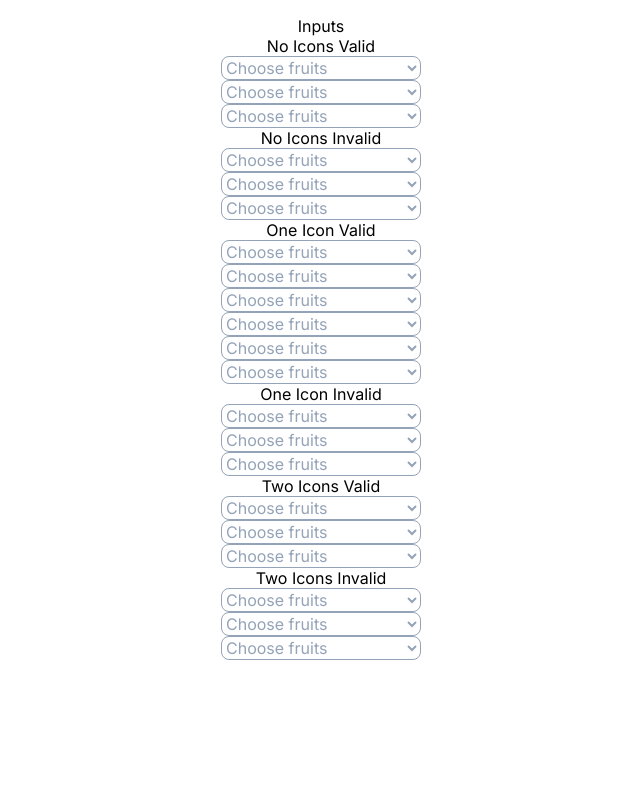
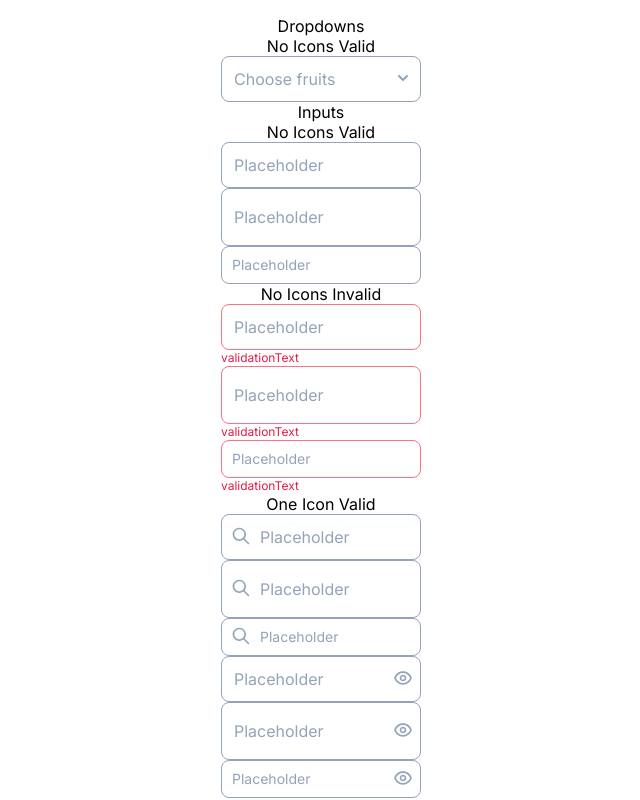
Before and after one commit to lubov-nefed/irina-nik-design-system, a React (Vite) app: page / in a window 1280 px wide. Shown: the top 800 px of the page, without its empty margins (319-959 px from the left). Built offline with nearby package versions, Linux system fonts and the light colour scheme.

Commit message:
refactor: improve BaseInput and Input readability

```diff
--- a/src/components/Dropdown/Dropdown.css
+++ b/src/components/Dropdown/Dropdown.css
@@ -1,19 +1,30 @@
-.dropdown {
-  border: solid 1px var(--neutral-color-400);
+.dropdown-container {
+  display: inline-block;
+}
+
+.dropdown-ul {
+  padding: 4px;
   border-radius: 8px;
   width: 200px;
   background-color: var(--white-color);
   color: var(--neutral-color-400);
 }
 
-.dropdown:hover {
-  border: solid 1px var(--neutral-color-500);
-}
 
 .dropdown:active, .dropdown:focus, .dropdown:focus-visible {
   outline: solid 2px var(--brand-color-500);
 }
 
-.dropdown-option {
+.dropdown-li {
+  border-radius: 8px;
   color: var(--neutral-color-900);
+  text-align: left;
+  padding-top: 8px;
+  padding-left: 16px;
+  padding-bottom: 8px;
 }
+
+.dropdown-li:hover {
+  background-color: var(--brand-color-100);
+  cursor: pointer;
+}
--- a/src/components/Dropdown/Dropdown.tsx
+++ b/src/components/Dropdown/Dropdown.tsx
@@ -1,4 +1,7 @@
 import "./Dropdown.css";
+import { BaseInput } from "../Input/BaseInput";
+import iconChevronDown from "../../assets/icons/input-icons/icon-chevron-down.svg";
+import { useState } from "react";
 
 interface IDropdownProps {
   size: "medium" | "big" | "small";
@@ -8,21 +11,36 @@ interface IDropdownProps {
 }
 
 const Dropdown: React.FC<IDropdownProps> = (props) => {
+  const [isDropdownOpen, setIsDropdownOpen] = useState(false);
+  const [activeOption, setActiveOption] = useState({});
   return (
-    <select className="dropdown text-base font-normal">
-      <option
-        className="dropdown-placeholder"
-        defaultValue={props.placeholder}
-        hidden
-      >
-        {props.placeholder}
-      </option>
-      {props.values.map((item) => (
-        <option key={item.id} className="dropdown-option text-sm font-normal">
-          {item.value}
-        </option>
-      ))}
-    </select>
+    <div
+      className="dropdown-container"
+      onClick={() => setIsDropdownOpen(!isDropdownOpen)}
+    >
+      <BaseInput
+        size={props.size}
+        icons={{ rightIconSrc: iconChevronDown }}
+        placeholder={props.placeholder}
+        validation={{ isValid: true, validationText: "Validation Text" }}
+        isDisabled={true}
+      />
+      {isDropdownOpen && (
+        <ul className="dropdown-ul text-base font-normal shadow-xl">
+          {props.values.map((item) => (
+            <li
+              key={item.id}
+              className="dropdown-li text-sm font-normal"
+              onClick={() => {
+                setActiveOption(item);
+              }}
+            >
+              {item.value}
+            </li>
+          ))}
+        </ul>
+      )}
+    </div>
   );
 };
 
--- a/src/components/Input/BaseInput.tsx
+++ b/src/components/Input/BaseInput.tsx
@@ -1,72 +1,44 @@
+import { BaseSyntheticEvent, useState } from "react";
 import "./BaseInput.css";
 import { Input } from "./Input";
 import { InputLabel } from "./InputLabel";
 
 interface IBaseInputProps {
   size: "medium" | "big" | "small";
-  icons?: { leftIconSrc?: string; rightIconSrc?: string };
   placeholder: string;
   validation: { isValid: boolean; validationText: string };
+  icons?: { leftIconSrc?: string; rightIconSrc?: string };
   label?: { labelText: string; labelFor: string };
+  value?: string;
+  isDisabled?: boolean;
 }
 
 const BaseInput: React.FC<IBaseInputProps> = (props) => {
+  const [inputValue, setInputValue] = useState("");
   const textSize = props.size === "small" ? "text-sm" : "text-base";
   const className = props.validation.isValid
     ? `input input-${props.size} ${textSize} font-normal`
     : `input input-${props.size} input--non-valid ${textSize} font-normal`;
+  const handleInput = (e: BaseSyntheticEvent) => setInputValue(e.target.value);
 
-  if (props.validation.isValid) {
   return (
     <div className={`input-container input-container--${props.size}`}>
-        {props.label && (
-          <>
-            <InputLabel {...props.label} />
+      {props.label && <InputLabel {...props.label} />}
       <Input
         icons={props.icons}
         placeholder={props.placeholder}
         className={className}
-              id={props.label.labelFor}
+        value={props.value}
+        onInput={handleInput}
+        id={props.label?.labelFor}
       />
-          </>
-        )}
-        {!props.label && (
-          <Input
-            icons={props.icons}
-            placeholder={props.placeholder}
-            className={className}
-          />
+      {!props.validation.isValid && (
+        <p className="input-validation-text text-xs font-normal">
+          {props.validation.validationText}
+        </p>
       )}
     </div>
   );
-  }
-  if (!props.validation.isValid) {
-    return (
-      <div className={`input-container input-container--${props.size}`}>
-        {props.label && (
-          <>
-            <InputLabel {...props.label} />
-            <Input
-              icons={props.icons}
-              placeholder={props.placeholder}
-              className={className}
-              id={props.label.labelFor}
-            />
-          </>
-        )}
-        {!props.label && (
-          <Input
-            icons={props.icons}
-            placeholder={props.placeholder}
-            className={className}
-          />
-        )}
-        <p className="input-validation-text text-xs font-normal">
-          {props.validation.validationText}
-        </p>
-      </div>
-    );
-  }
 };
 
 export { BaseInput };
--- a/src/components/Input/Input.tsx
+++ b/src/components/Input/Input.tsx
@@ -1,31 +1,34 @@
+import { BaseSyntheticEvent } from "react";
+
 interface IInputProps {
-  icons?: { leftIconSrc?: string; rightIconSrc?: string };
   placeholder: string;
   className: string;
   id?: string;
+  icons?: { leftIconSrc?: string; rightIconSrc?: string };
+  value?: string;
+  onInput: (e: BaseSyntheticEvent) => void;
+  isDisabled?: boolean;
 }
 
 const Input: React.FC<IInputProps> = (props: IInputProps) => {
   return (
     <>
-      {props.icons && props.icons.leftIconSrc !== undefined && (
+      {props.icons && props.icons.leftIconSrc && (
         <img
           className="input-icon input-icon--left"
           src={props.icons.leftIconSrc}
           alt="Input icon"
         />
       )}
-      {props.id && (
-        <input
-          id={props.id}
-          placeholder={props.placeholder}
-          className={props.className}
-        />
-      )}
-      {!props.id && (
-        <input placeholder={props.placeholder} className={props.className} />
-      )}
-      {props.icons && props.icons.rightIconSrc !== undefined && (
+      <input
+        id={props.id}
+        placeholder={props.placeholder}
+        className={props.className}
+        value={props.value}
+        onInput={props.onInput}
+        disabled={props.isDisabled}
+      />
+      {props.icons && props.icons.rightIconSrc && (
         <img
           className="input-icon input-icon--right"
           src={props.icons.rightIconSrc}
--- a/src/index.css
+++ b/src/index.css
@@ -56,3 +56,7 @@
   --brand-color-100: #e0e7ff;
   --brand-color-50: #eef2ff;
 }
+
+ul {
+  list-style: none;
+}
--- a/src/layouts/Dropdowns.tsx
+++ b/src/layouts/Dropdowns.tsx
@@ -9,7 +9,7 @@ const fruits = [
 function Dropdowns() {
   return (
     <>
-      Inputs
+      Dropdowns
       <br />
       No Icons Valid
       <br />
@@ -20,7 +20,7 @@ function Dropdowns() {
         validation={{ isValid: true, validationText: "Validation Text" }}
       />
       <br />
-      <Dropdown
+      {/* <Dropdown
         size="big"
         values={fruits}
         placeholder="Choose fruits"
@@ -169,7 +169,7 @@ function Dropdowns() {
         placeholder="Choose fruits"
         validation={{ isValid: false, validationText: "Validation Text" }}
       />
-      <br />
+      <br /> */}
     </>
   );
 }
--- a/src/main.tsx
+++ b/src/main.tsx
@@ -2,10 +2,14 @@ import React from "react";
 import ReactDOM from "react-dom/client";
 import "./index.css";
 
+import { Inputs } from "./layouts/Inputs";
 import { Dropdowns } from "./layouts/Dropdowns";
+import { InputsWithLabels } from "./layouts/InputsWithLabels";
 
 ReactDOM.createRoot(document.getElementById("root")!).render(
   <React.StrictMode>
     <Dropdowns />
+    <Inputs />
+    <InputsWithLabels />
   </React.StrictMode>
 );
```
Also changed, not shown: src/assets/icons/input-icons/icon-chevron-down.svg (added). Lines whose indentation alone changed are shown as unchanged.
